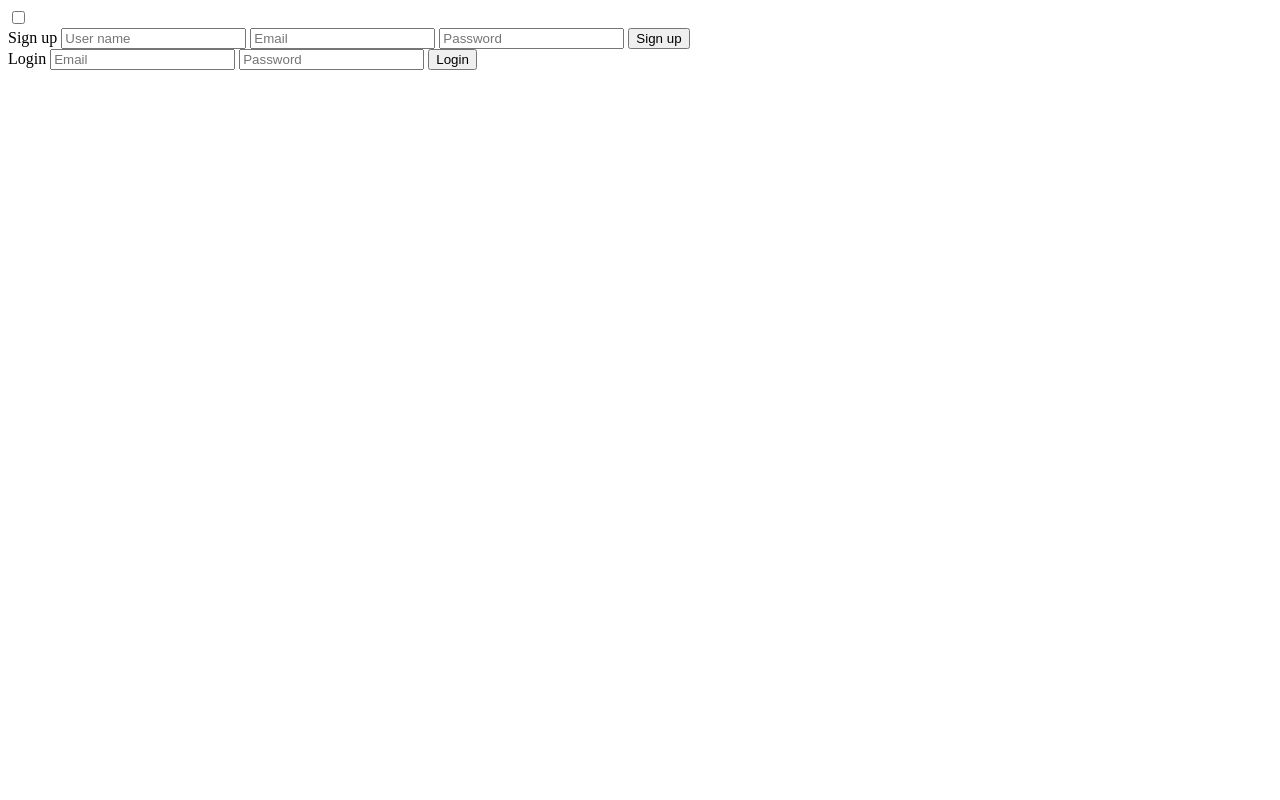
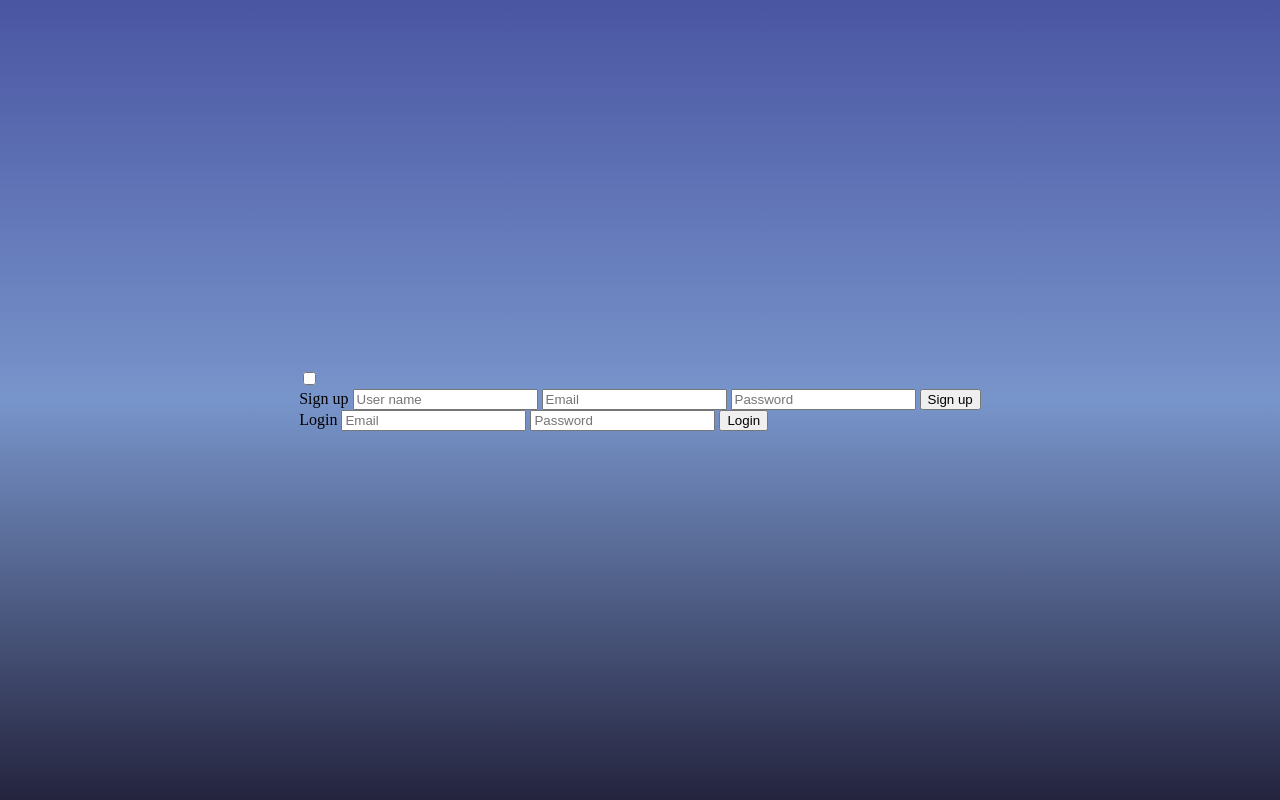
Before and after one commit to MarziyehSaman/project2, a plain HTML site: page index.html in a window 1280 px wide. Drawn offline with Linux system fonts and the light colour scheme.

Commit message:
i changed background color

```diff
--- a/index.html
+++ b/index.html
@@ -1,6 +1,7 @@
 <!DOCTYPE html>
 <html lang="en">
 <head>
+    <link rel="stylesheet" href="project2.css">
     <meta charset="UTF-8">
     <meta name="viewport" content="width=device-width, initial-scale=1.0">
     <title>Document</title>
--- a/project2.css
+++ b/project2.css
@@ -0,0 +1,9 @@
+body {
+    margin: 0;
+    padding: 0;
+    display: flex;
+    justify-content: center;
+    align-items: center;
+    min-height: 100vh;
+    background: linear-gradient(#4A55A2,#7895CB,#24243e);
+}
```
